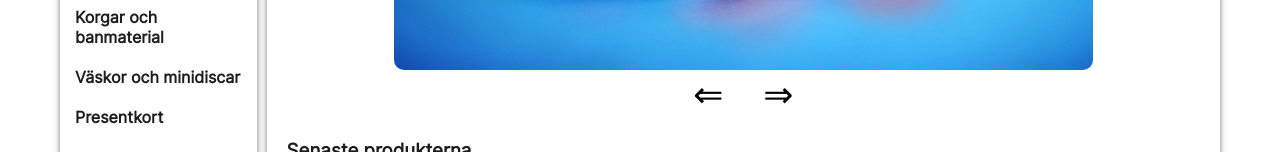
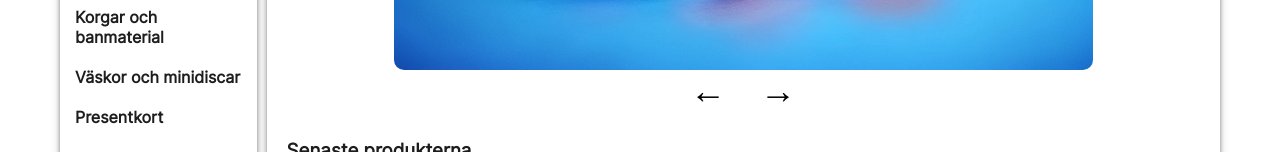
Before and after one commit to CodingQuercus/lab4, a React (Create React App) app: page / in a window 1280 px wide. Shown: the part 648-800 px from the top of the page. Built offline with nearby package versions, Linux system fonts and the light colour scheme.

Commit message:
did not like the former arrow look

```diff
--- a/src/App.css
+++ b/src/App.css
@@ -264,19 +264,25 @@ main .image {
 }
 
 .prev {
+   display: flex;
    border:none;
    font-size: 36px;
    padding: 0;
    width:50px;
    height: 50px;
+   align-self: center;
+   justify-content: center;
 }
 
 .next {
+   display: flex;
    border:none;
    font-size: 36px;
    padding: 0;
    width:50px;
    height: 50px;
+   align-self: center;
+   justify-content: center;
 }
 
 /*HIDDEN DIV STYLES*/
--- a/src/components/Carousel.js
+++ b/src/components/Carousel.js
@@ -34,8 +34,8 @@ export default function Carousel() {
         <div className="main-image">
             <img src={images[index].img} alt={images[index].alt} className="image" />
             <div className="carousel-buttons">
-                <button className="prev" onClick={prevImg}>&#8656;</button>
-                <button className="next" onClick={nextImg}>&#8658;</button>
+                <button className="prev" onClick={prevImg}>&#8592;</button>
+                <button className="next" onClick={nextImg}>&#8594;</button>
             </div>
         </div>
     )
```
